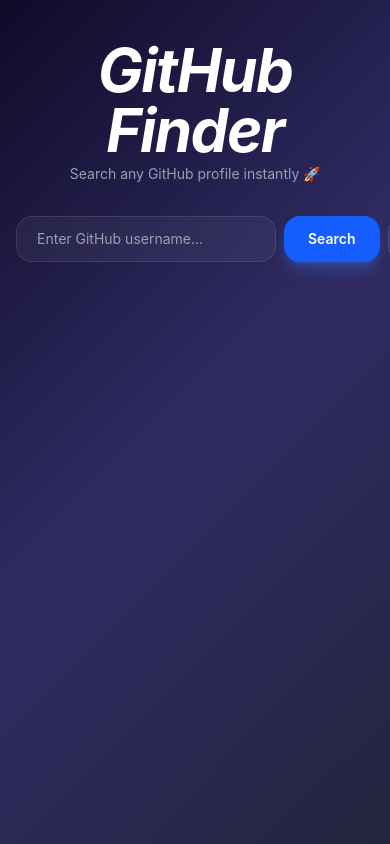
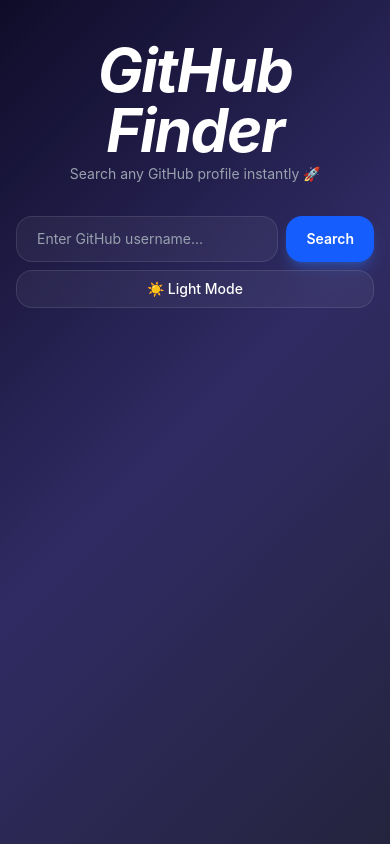
Before and after one commit to FatimaSayyed27/github-finder, a React app: page / in a window 390 px wide. Built offline with nearby package versions, Linux system fonts and the light colour scheme; the HTML template or start-up script is replaced by a standard one.

Commit message:
fix: searchbar mobile layout

```diff
--- a/src/components/SearchBar.jsx
+++ b/src/components/SearchBar.jsx
@@ -1,3 +1,62 @@
+// import { useState } from "react";
+
+// function SearchBar({ onSearch, darkMode, setDarkMode }) {
+//   const [username, setUsername] = useState("");
+//   const [error, setError] = useState("");
+
+//   const handleSearch = () => {
+//     if (username.trim() === "") {
+//       setError("Please enter a username ⚠️");
+//       return;
+//     }
+//     setError("");
+//     onSearch(username.trim());
+//   };
+
+//   const handleKeyDown = (e) => {
+//     if (e.key === "Enter") handleSearch();
+//   };
+
+//   return (
+//     <div className="flex flex-col gap-2 mt-8">
+//       <div className="flex gap-2 w-full">
+//         <input
+//           type="text"
+//           placeholder="Enter GitHub username..."
+//           value={username}
+//           onChange={(e) => setUsername(e.target.value)}
+//           onKeyDown={handleKeyDown}
+//           className={`flex-1 px-5 py-3 rounded-2xl border focus:outline-none focus:ring-2 focus:ring-blue-500 transition-all text-sm ${
+//             darkMode
+//               ? "glass text-white placeholder-gray-400"
+//               : "glass-light text-gray-800 placeholder-gray-400"
+//           }`}
+//         />
+//         <button
+//           onClick={handleSearch}
+//           className="px-6 py-3 bg-blue-600 hover:bg-blue-500 text-white rounded-2xl font-semibold text-sm transition-all shadow-lg shadow-blue-500/30"
+//         >
+//           Search
+//         </button>
+
+//         {/* Toggle button  */}
+//         <button
+//           onClick={() => setDarkMode(!darkMode)}
+//           className={`px-4 py-3 rounded-2xl font-medium text-sm transition-all ${
+//             darkMode
+//               ? "glass text-white hover:bg-white/10"
+//               : "glass-light text-gray-800 hover:bg-white/80"
+//           }`}
+//         >
+//           {darkMode ? "☀️" : "🌙"}
+//         </button>
+//       </div>
+//       {error && <p className="text-red-400 text-sm">{error}</p>}
+//     </div>
+//   );
+// }
+
+// export default SearchBar;
 import { useState } from "react";
 
 function SearchBar({ onSearch, darkMode, setDarkMode }) {
@@ -18,7 +77,8 @@
   };
 
   return (
-    <div className="flex flex-col gap-2 mt-8">
+    <div className="flex flex-col gap-2 w-full">
+      {/* Input + Search button */}
       <div className="flex gap-2 w-full">
         <input
           type="text"
@@ -26,7 +86,7 @@
           value={username}
           onChange={(e) => setUsername(e.target.value)}
           onKeyDown={handleKeyDown}
-          className={`flex-1 px-5 py-3 rounded-2xl border focus:outline-none focus:ring-2 focus:ring-blue-500 transition-all text-sm ${
+          className={`flex-1 min-w-0 px-5 py-3 rounded-2xl border focus:outline-none focus:ring-2 focus:ring-blue-500 transition-all text-sm ${
             darkMode
               ? "glass text-white placeholder-gray-400"
               : "glass-light text-gray-800 placeholder-gray-400"
@@ -34,23 +94,24 @@
         />
         <button
           onClick={handleSearch}
-          className="px-6 py-3 bg-blue-600 hover:bg-blue-500 text-white rounded-2xl font-semibold text-sm transition-all shadow-lg shadow-blue-500/30"
+          className="px-5 py-3 bg-blue-600 hover:bg-blue-500 text-white rounded-2xl font-semibold text-sm transition-all shadow-lg shadow-blue-500/30 whitespace-nowrap"
         >
           Search
         </button>
+      </div>
 
-        {/* Toggle button  */}
+      {/* Toggle button — full width neeche */}
       <button
         onClick={() => setDarkMode(!darkMode)}
-          className={`px-4 py-3 rounded-2xl font-medium text-sm transition-all ${
+        className={`w-full py-2 rounded-2xl font-medium text-sm transition-all ${
           darkMode
             ? "glass text-white hover:bg-white/10"
             : "glass-light text-gray-800 hover:bg-white/80"
         }`}
       >
-          {darkMode ? "☀️" : "🌙"}
+        {darkMode ? "☀️ Light Mode" : "🌙 Dark Mode"}
       </button>
-      </div>
+
       {error && <p className="text-red-400 text-sm">{error}</p>}
     </div>
   );
```
Lines whose indentation alone changed are shown as unchanged.
